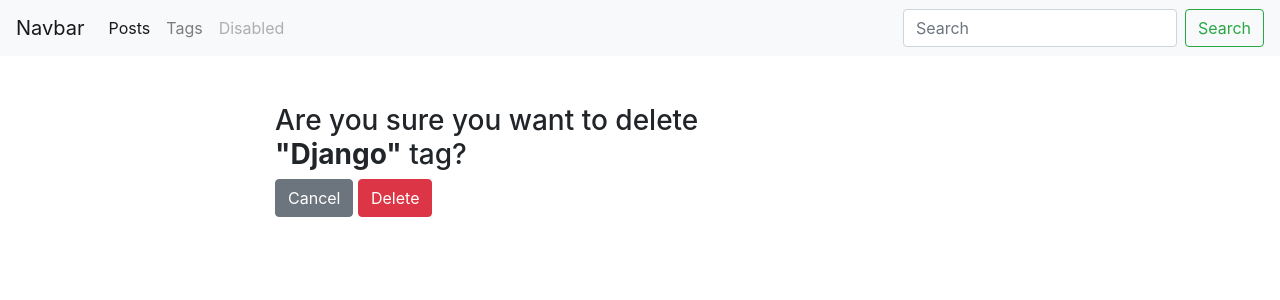
After one commit to forgoty/django-blog, a Django app: page /blog/tag/django/delete/ in a window 1280 px wide. The commit adds this page. Shown: the top 300 px of the page. Run offline with Django 3.2, Linux system fonts and the light colour scheme; data comes from the database, SQL or seed files in the repository; both versions use the stored data as it was after the commit; some libraries are stand-ins or nearby versions.

Commit message:
Added Post/Tag delete optional

```diff
--- a/blogengine/blog/models.py
+++ b/blogengine/blog/models.py
@@ -31,6 +31,9 @@ class Post(models.Model):
     def get_update_url(self):
         return reverse('post_update_url', kwargs={'slug': self.slug})
 
+    def get_delete_url(self):
+        return reverse('post_delete_url', kwargs={'slug': self.slug})
+
 
 class Tag(models.Model):
     title = models.CharField(max_length=50)
@@ -44,3 +47,6 @@ class Tag(models.Model):
 
     def get_update_url(self):
         return reverse('tag_update_url', kwargs={'slug': self.slug})
+
+    def get_delete_url(self):
+        return reverse('tag_delete_url', kwargs={'slug': self.slug})
--- /dev/null
+++ b/blogengine/blog/templates/blog/tag_delete_form.html
@@ -0,0 +1,20 @@
+{% extends "blog/base_blog.html" %}
+
+
+
+{% block title %}
+    Delete Tag "{{ tag.title|title }}" - {{ block.super }}
+{% endblock %}
+
+
+{% block content %}
+
+    <form class="" action="{{ tag.get_delete_url}}" method="post">
+        {% csrf_token %}
+
+        <h3>Are you sure you want to delete <b>"{{ tag.title|title }}"</b> tag?</h3>
+        <a class="btn btn-secondary" href="{{ tag.get_absolute_url }}">Cancel </a>
+        <button type="submit" class="btn btn-danger">Delete</button>
+    </form>
+
+{% endblock %}
--- a/blogengine/blog/urls.py
+++ b/blogengine/blog/urls.py
@@ -4,15 +4,17 @@ from .views import *
 
 
 urlpatterns = [
-    path('', posts_list, name='post_list_url'),
+    path('', posts_list, name='posts_list_url'),
     path('post/create/', PostCreate.as_view(), name='post_create_url'),
     path('post/<str:slug>/', PostDetail.as_view(), name='post_detail_url'),
     path('post/<str:slug>/update/', PostUpdate.as_view(),
                                     name='post_update_url'),
-
+    path('post/<str:slug>/delete/', PostDelete.as_view(),
+                                    name='post_delete_url'),
     path('tags/', tags_list, name='tags_list_url'),
     path('tag/create/', TagCreate.as_view(), name='tag_create_url'),
     path('tag/<str:slug>/', TagDetail.as_view(), name='tag_detail_url'),
-    path('tag/<str:slug>/update/', TagUpdate.as_view(), name='tag_update_url')
+    path('tag/<str:slug>/update/', TagUpdate.as_view(), name='tag_update_url'),
+    path('tag/<str:slug>/delete/', TagDelete.as_view(), name='tag_delete_url')
 
 ]
--- a/blogengine/blog/utils.py
+++ b/blogengine/blog/utils.py
@@ -1,4 +1,5 @@
-from django.shortcuts import render, get_object_or_404, redirect
+from django.shortcuts import render, get_object_or_404
+from django.shortcuts import reverse, redirect
 
 
 class ObjectDetailMixin:
@@ -50,3 +51,19 @@ class ObjectUpdateMixin:
 
         return render(request, self.template,
             context={'form': bound_form, self.model.__name__.lower(): obj})
+
+
+class ObjectDeleteMixin:
+    model = None
+    template = None
+    redirect_url = None
+
+    def get(self, request, slug):
+        obj = self.model.objects.get(slug__iexact=slug)
+        return render(request, self.template,
+                        context={self.model.__name__.lower(): obj})
+
+    def post(self, request, slug):
+        obj = self.model.objects.get(slug__iexact=slug)
+        obj.delete()
+        return redirect(reverse(self.redirect_url))
--- a/blogengine/blog/views.py
+++ b/blogengine/blog/views.py
@@ -1,5 +1,6 @@
 from django.views.generic import View
 from django.shortcuts import render, redirect
+from django.urls import reverse
 
 from .models import Post, Tag
 from .utils import *
@@ -20,6 +21,12 @@ class PostUpdate(ObjectUpdateMixin, View):
 class PostCreate(ObjectCreateMixin, View):
     model_form = PostForm
     template = 'blog/post_create_form.html'
+
+
+class PostDelete(ObjectDeleteMixin, View):
+    model = Post
+    template = 'blog/post_delete_form.html'
+    redirect_url = 'posts_list_url'
 
 
 def posts_list(request):
@@ -46,3 +53,9 @@ class TagUpdate(ObjectUpdateMixin, View):
 def tags_list(request):
     tags = Tag.objects.all()
     return render(request, 'blog/tags_list.html', context={'tags': tags})
+
+
+class TagDelete(ObjectDeleteMixin, View):
+    model = Tag
+    template = 'blog/tag_delete_form.html'
+    redirect_url = 'tags_list_url'
--- a/blogengine/templates/base.html
+++ b/blogengine/templates/base.html
@@ -22,7 +22,7 @@
             <div class="collapse navbar-collapse" id="navbarSupportedContent">
                 <ul class="navbar-nav mr-auto">
                     <li class="nav-item active">
-                        <a class="nav-link" href="{% url 'post_list_url' %}">Posts</a>
+                        <a class="nav-link" href="{% url 'posts_list_url' %}">Posts</a>
                     </li>
                     <li class="nav-item">
                         <a class="nav-link" href="{% url 'tags_list_url' %}">Tags</a>
```
Also changed, not shown: blogengine/blog/templates/blog/post_delete_form.html (added, +20 -0 lines), blogengine/db.sqlite3.
